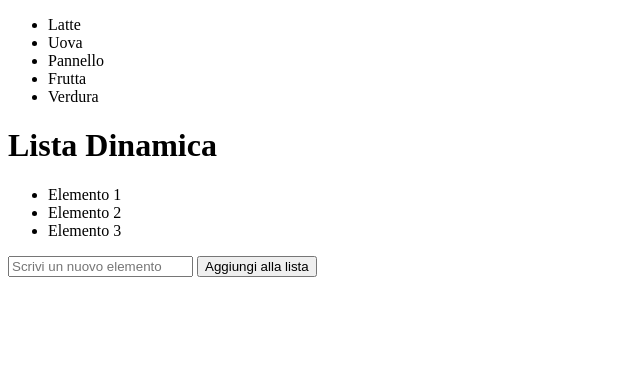
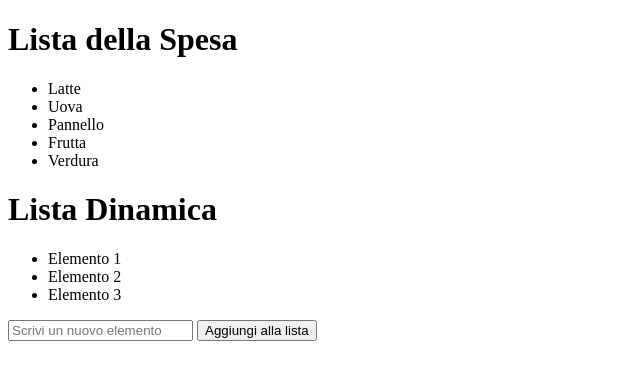
Before and after one commit to WebDevMM/todo-list, a plain HTML site: page index.html in a window 1280 px wide. Shown: the whole page, without its empty margins (0-640 px from the left). Drawn offline with Linux system fonts and the light colour scheme.

```diff
--- a/index.html
+++ b/index.html
@@ -7,6 +7,7 @@
 </head>
 
 <body>
+    <h1>Lista della Spesa</h1>
     <ul>
         <li>Latte</li>
         <li>Uova</li>
```
Also changed, not shown: 1 other file.
